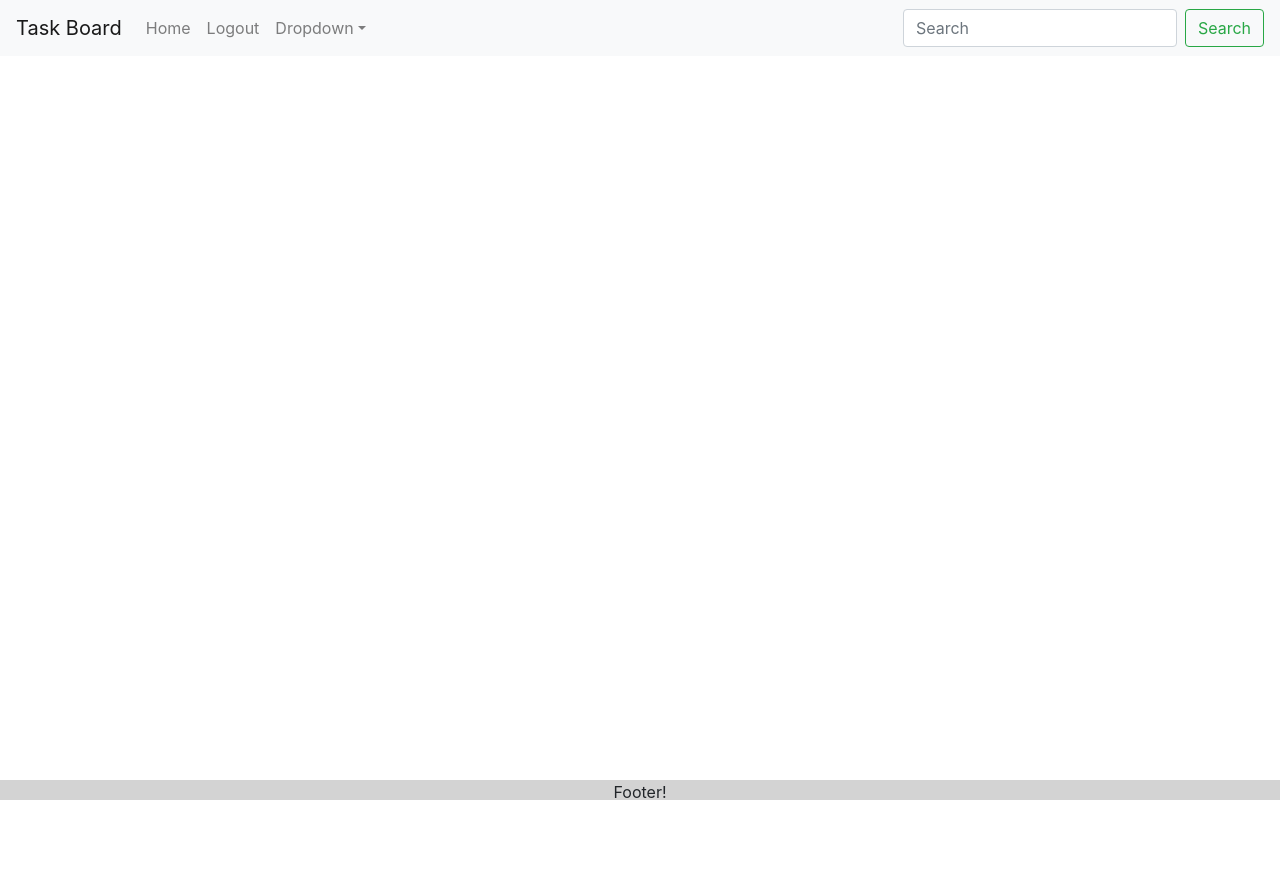
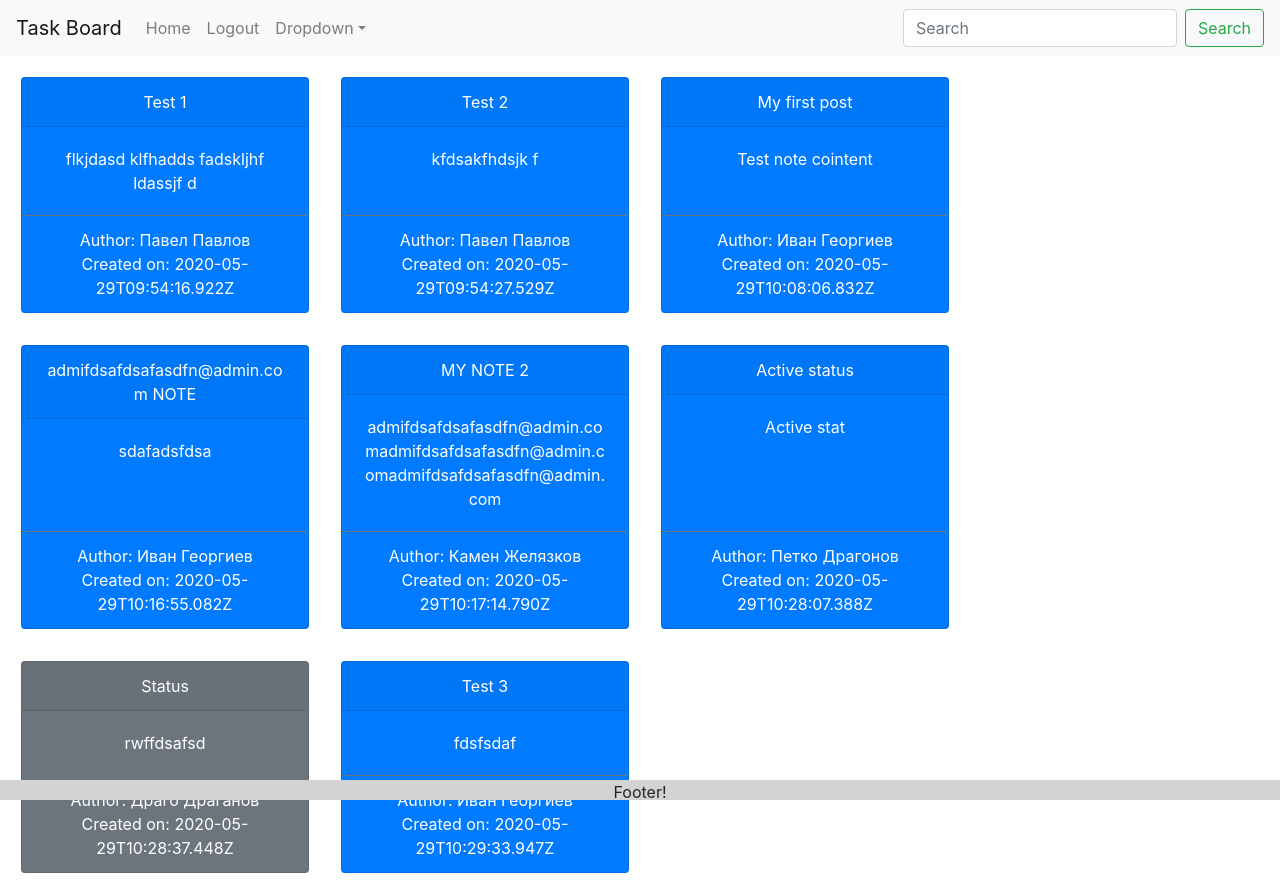
Before and after one commit to DTAPigeons/task-board, a React (Create React App) app in the folder task-board/: page /tasks in a window 1280 px wide. Before the commit the page ends 800 px from the top, so only its background shows below. Built offline with nearby package versions, Linux system fonts and the light colour scheme; data requests are answered from the project's data file; sample sign-in values are in the browser's storage.

Commit message:
Added task card and task list.

```diff
--- a/task-board/src/components/layout/main/Main.jsx
+++ b/task-board/src/components/layout/main/Main.jsx
@@ -7,7 +7,8 @@ import {
   } from "react-router-dom";
 import { AuthenticatedRoute } from '../../../core/guards/AuthenticatedRoute';
 import { UsersList } from '../../user/user-list/UserList';
-import { UserEdit } from '../../user/user-edit/UserEdit'
+import { UserEdit } from '../../user/user-edit/UserEdit';
+import { TaskList } from '../../task/task-list/TaskList';
 
 export function Main(props){
     return(
@@ -15,6 +16,8 @@ export function Main(props){
     <Switch>
     <AuthenticatedRoute exact path="/users" component={UsersList} />
     <AuthenticatedRoute exact path="/users/edit/:id" admin={false} component={UserEdit} />
+    <AuthenticatedRoute exact path="/users/create" admin={true} component={UserEdit} />
+    <AuthenticatedRoute exact path="/tasks" component={TaskList} />
     </Switch>
     </div> );
 
--- /dev/null
+++ b/task-board/src/components/task/task-card/TaskCard.jsx
@@ -0,0 +1,48 @@
+
+import React from 'react';
+import { Link } from 'react-router-dom';
+import { TaskStatus } from './../../../core/api/tasks/task-statuses';
+
+const taskCardStyle = {
+    maxWidth: '18rem'
+};
+
+const deleteBtnStyles = {
+    cursor: 'pointer'
+};
+
+export function TaskCard({ task, onDeleteClick, loggedUser  }) {
+
+    let taskClassByType = "card text-white m-3 ";
+    switch(task.status) {
+        case TaskStatus.Active:
+            taskClassByType += "bg-primary";
+        break;
+        case TaskStatus.Done:
+            taskClassByType += "bg-success";
+        break;
+        case TaskStatus.Pending:
+            taskClassByType += "bg-secondary";
+        break;
+        default:
+            taskClassByType += "bg-primary";
+        break;
+    }
+
+    return (
+    <div className={taskClassByType} style={taskCardStyle}>
+        <div className="card-header">
+            {task.title}
+            { (loggedUser.isAdmin || loggedUser.id === task.authorId) && <Link to={`/notes/edit/${task.id}`} > Edit </Link> }
+    { (loggedUser.isAdmin || loggedUser.id === task.authorId) && <span style={deleteBtnStyles} onClick={() => onDeleteClick(task.id)}>Delete</span> }
+        </div>
+        <div className="card-body">
+            <p className="card-text">{task.content}</p>
+        </div>
+        <div className="card-footer bg-transparent border-secondary">
+            <div>Author: {task.authorName}</div>
+            <div>Created on: {task.date}</div>
+        </div>
+    </div>
+    )
+}
--- /dev/null
+++ b/task-board/src/components/task/task-list/TaskList.jsx
@@ -0,0 +1,40 @@
+import React from 'react';
+import { useEffect } from 'react';
+import { useDispatch, useSelector } from 'react-redux';
+import { fetchAllTasksFromAPI } from '../../../core/redux/actions/task-actions';
+import { fetchLoggedUser } from '../../../core/redux/actions/auth-actions';
+import { TaskCard} from '../task-card/TaskCard';
+
+const listStyles = {
+    margin: '5px',
+    flexWrap: 'wrap'
+};
+
+export function TaskList(props) {
+    const dispatch = useDispatch();
+
+    const loggedUser = useSelector(state => state.authReducer.loggedUser);
+    const tasks = useSelector(state=> state.taskReducer.tasks);
+
+
+    useEffect(() => {
+        dispatch(fetchAllTasksFromAPI());
+        dispatch(fetchLoggedUser());
+    }, [props.location.search, dispatch])
+
+    const onDelete = (id) => {
+        /*
+        deleteNote(id).then(() => {
+            setNotes((prevState) => {
+                return prevState.filter(note => note.id !== id);
+            })
+        })
+        */
+    };
+
+    return (
+        <div className="notes-list-wrapper d-flex" style={listStyles}>
+            { tasks.map(task => <TaskCard task={task} key={task.id} loggedUser = {loggedUser} onDeleteClick={onDelete} /> )}
+        </div>
+    );
+}
--- a/task-board/src/core/redux/store/store.js
+++ b/task-board/src/core/redux/store/store.js
@@ -1,8 +1,9 @@
 import { createStore, applyMiddleware, combineReducers } from 'redux';
 import { usersReducer } from '../reducers/user-reducer';
 import { authReducer } from '../reducers/auth-reducer';
+import { taskReducer } from '../reducers/task-reducer';
 import thunk from 'redux-thunk';
 
-const reducer = combineReducers({usersReducer, authReducer});
+const reducer = combineReducers({usersReducer, authReducer, taskReducer});
 
 export const store = createStore(reducer, applyMiddleware(thunk));
```
